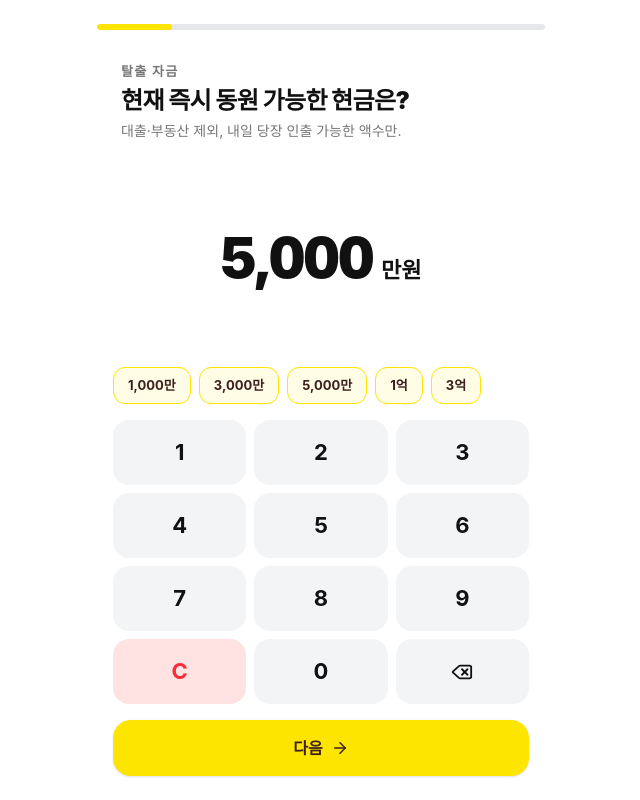
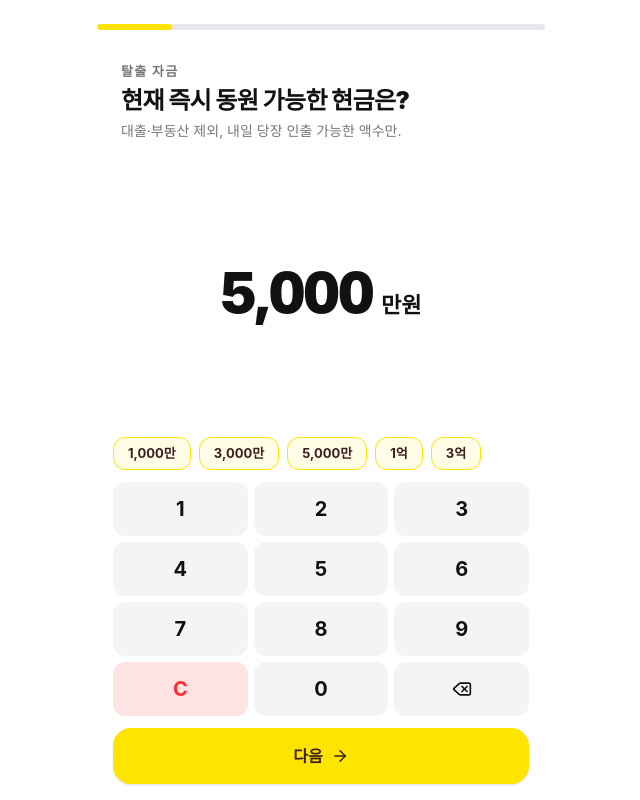
Before and after one commit to djvlwm602-collab/project04, a Next.js app in the folder bye-company-vibe/: page /dashboard/setup in a window 1280 px wide. Shown: the whole page, without its empty margins (319-959 px from the left). Built offline with nearby package versions, Linux system fonts and the light colour scheme; no server answers; sample sign-in values are in the browser's storage; a web font is replaced by a local one.

Commit message:
update: 대시보드 설정 페이지 업데이트

```diff
--- a/bye-company-vibe/src/app/dashboard/setup/page.tsx
+++ b/bye-company-vibe/src/app/dashboard/setup/page.tsx
@@ -351,7 +351,7 @@ export default function SetupPage() {
 
       {/* 하단 키패드 영역 */}
       {q.unit !== "text" && (
-        <div className="w-full max-w-md mx-auto px-4 pb-6 flex flex-col gap-3">
+        <div className="w-full max-w-md mx-auto px-4 pb-4 flex flex-col gap-2">
 
           {/* 퀵버튼 */}
           {q.quickBtns && (
@@ -360,7 +360,7 @@ export default function SetupPage() {
                 <button
                   key={btn.label}
                   onClick={() => handleQuick(btn.value)}
-                  className="shrink-0 rounded-xl border border-[#FEE500] bg-[#FEE500]/10 px-3.5 py-2 text-[13px] font-bold text-[#3C1E1E] active:scale-95 transition-all"
+                  className="shrink-0 rounded-xl border border-[#FEE500] bg-[#FEE500]/10 px-3.5 py-1.5 text-[13px] font-bold text-[#3C1E1E] active:scale-95 transition-all"
                 >
                   {btn.label}
                 </button>
@@ -369,12 +369,12 @@ export default function SetupPage() {
           )}
 
           {/* 커스텀 키패드 */}
-          <div className="grid grid-cols-3 gap-2">
+          <div className="grid grid-cols-3 gap-1.5">
             {["1","2","3","4","5","6","7","8","9"].map((d) => (
               <button
                 key={d}
                 onClick={() => handleDigit(d)}
-                className="flex items-center justify-center rounded-2xl bg-gray-100 py-4 text-[22px] font-bold text-foreground active:bg-gray-200 active:scale-95 transition-all"
+                className="flex items-center justify-center rounded-xl bg-gray-100 py-3 text-[20px] font-bold text-foreground active:bg-gray-200 active:scale-95 transition-all"
               >
                 {d}
               </button>
@@ -382,23 +382,23 @@ export default function SetupPage() {
             {/* C */}
             <button
               onClick={handleClear}
-              className="flex items-center justify-center rounded-2xl bg-red-100 py-4 text-[22px] font-bold text-red-500 active:bg-red-200 active:scale-95 transition-all"
+              className="flex items-center justify-center rounded-xl bg-red-100 py-3 text-[20px] font-bold text-red-500 active:bg-red-200 active:scale-95 transition-all"
             >
               C
             </button>
             {/* 0 */}
             <button
               onClick={() => handleDigit("0")}
-              className="flex items-center justify-center rounded-2xl bg-gray-100 py-4 text-[22px] font-bold text-foreground active:bg-gray-200 active:scale-95 transition-all"
+              className="flex items-center justify-center rounded-xl bg-gray-100 py-3 text-[20px] font-bold text-foreground active:bg-gray-200 active:scale-95 transition-all"
             >
               0
             </button>
             {/* 백스페이스 */}
             <button
               onClick={handleBackspace}
-              className="flex items-center justify-center rounded-2xl bg-gray-100 py-4 active:bg-gray-200 active:scale-95 transition-all"
+              className="flex items-center justify-center rounded-xl bg-gray-100 py-3 active:bg-gray-200 active:scale-95 transition-all"
             >
-              <Delete size={22} className="text-foreground" />
+              <Delete size={20} className="text-foreground" />
             </button>
           </div>
 
```
